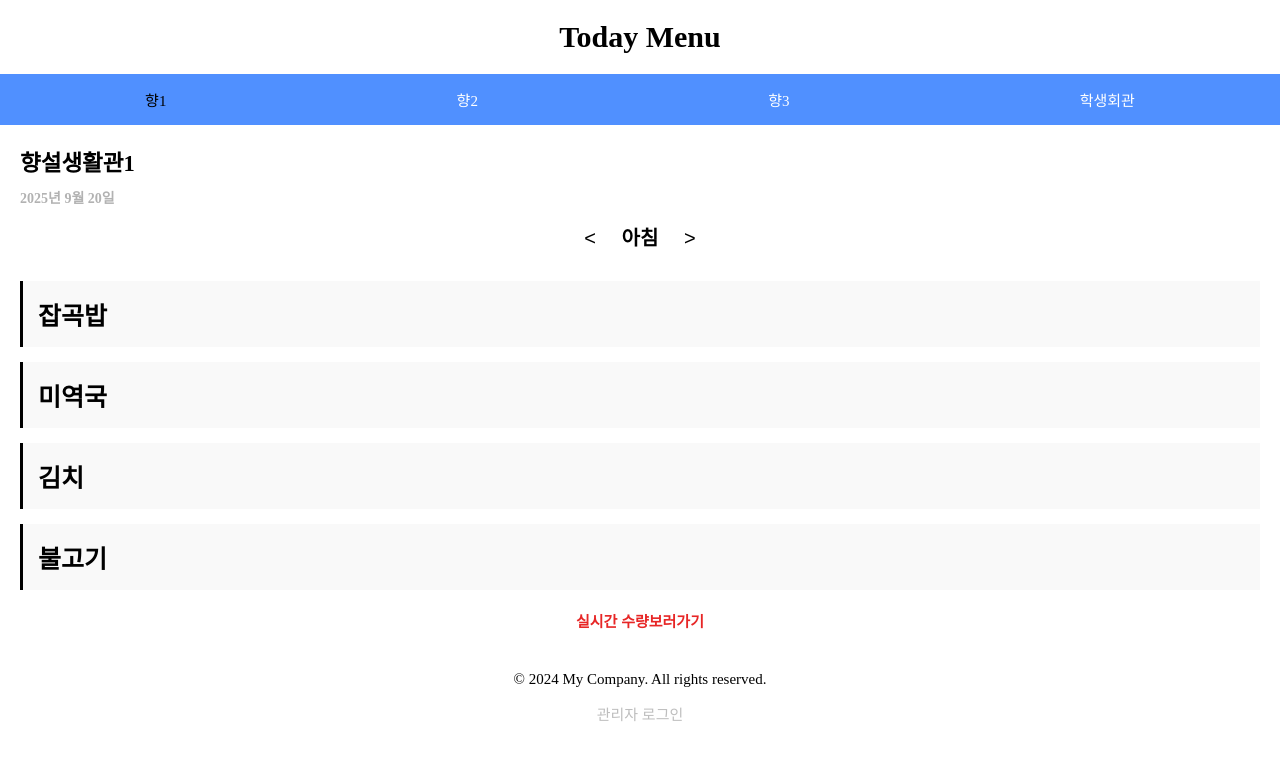
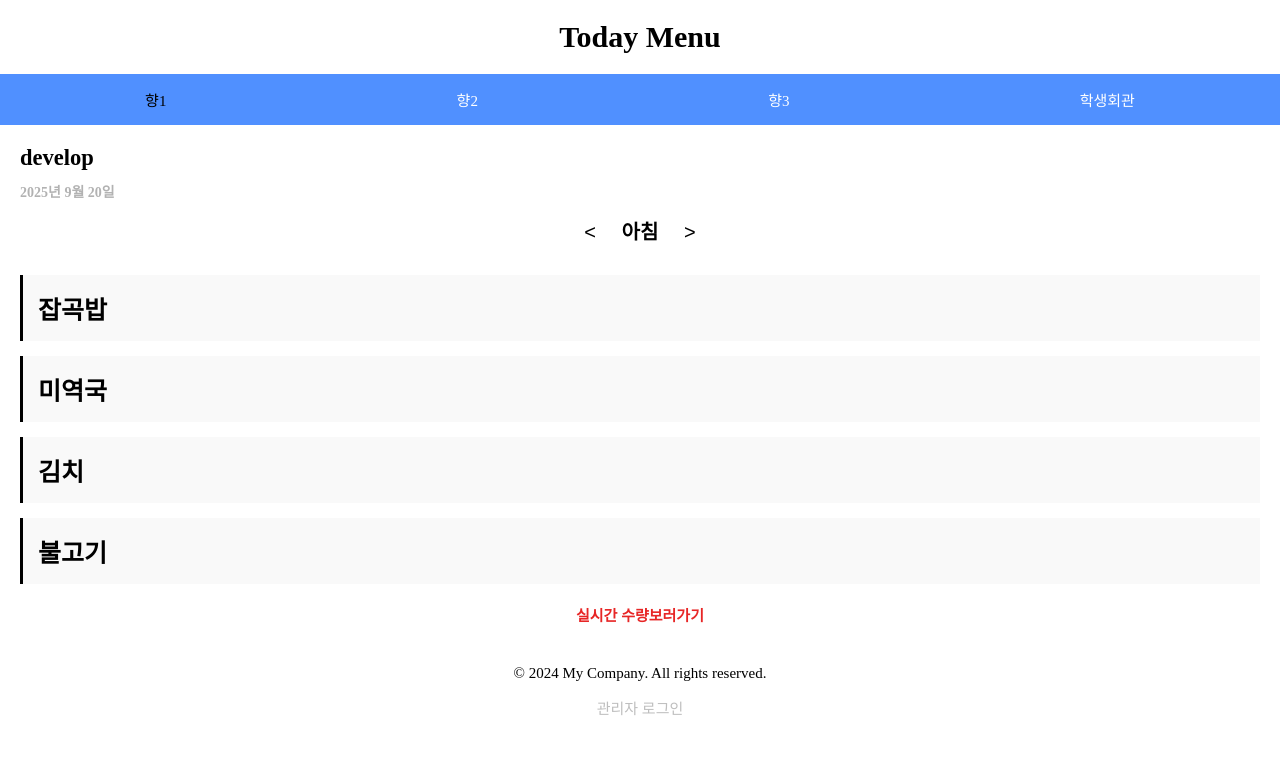
Before and after one commit to uno1547/today-menu-FE, a React (Vite) app: page /restaurants/h1 in a window 1280 px wide. Shown: the top 760 px of the page. Built offline with nearby package versions, Linux system fonts and the light colour scheme.

Commit message:
develop commit test

```diff
--- a/src/pages/Hyang1Page.jsx
+++ b/src/pages/Hyang1Page.jsx
@@ -10,7 +10,7 @@ const Hyang1Page = () => {
 
   return (
     <>
-      <h2 className={hyang1PageStyle["cafeteria-name"]}>향설생활관1</h2>
+      <h2 className={hyang1PageStyle["cafeteria-name"]}>develop</h2>
       <h3 className={hyang1PageStyle["date-text"]}>{formatted}</h3>
       <TodayMenu/>
     </>
```
